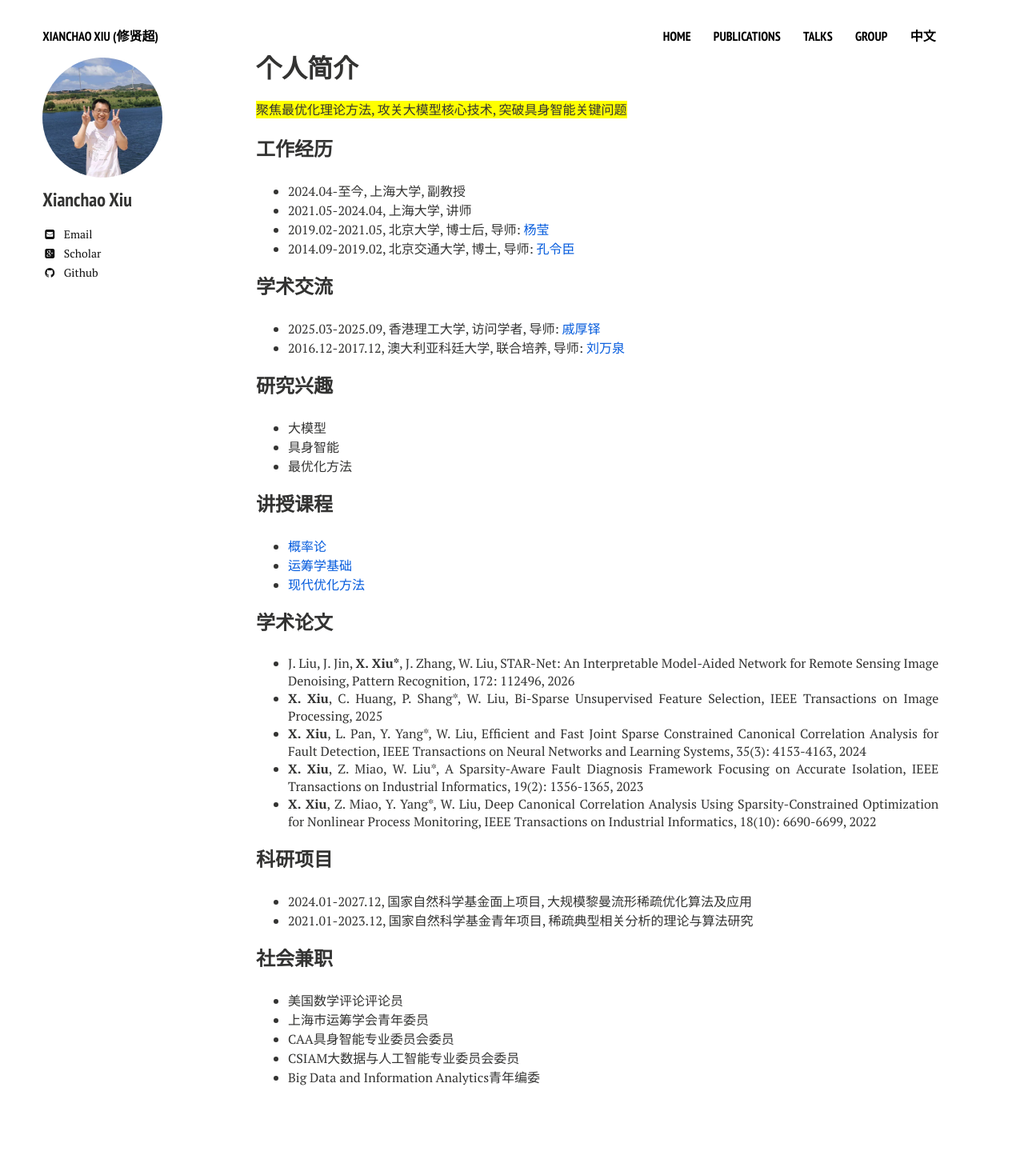
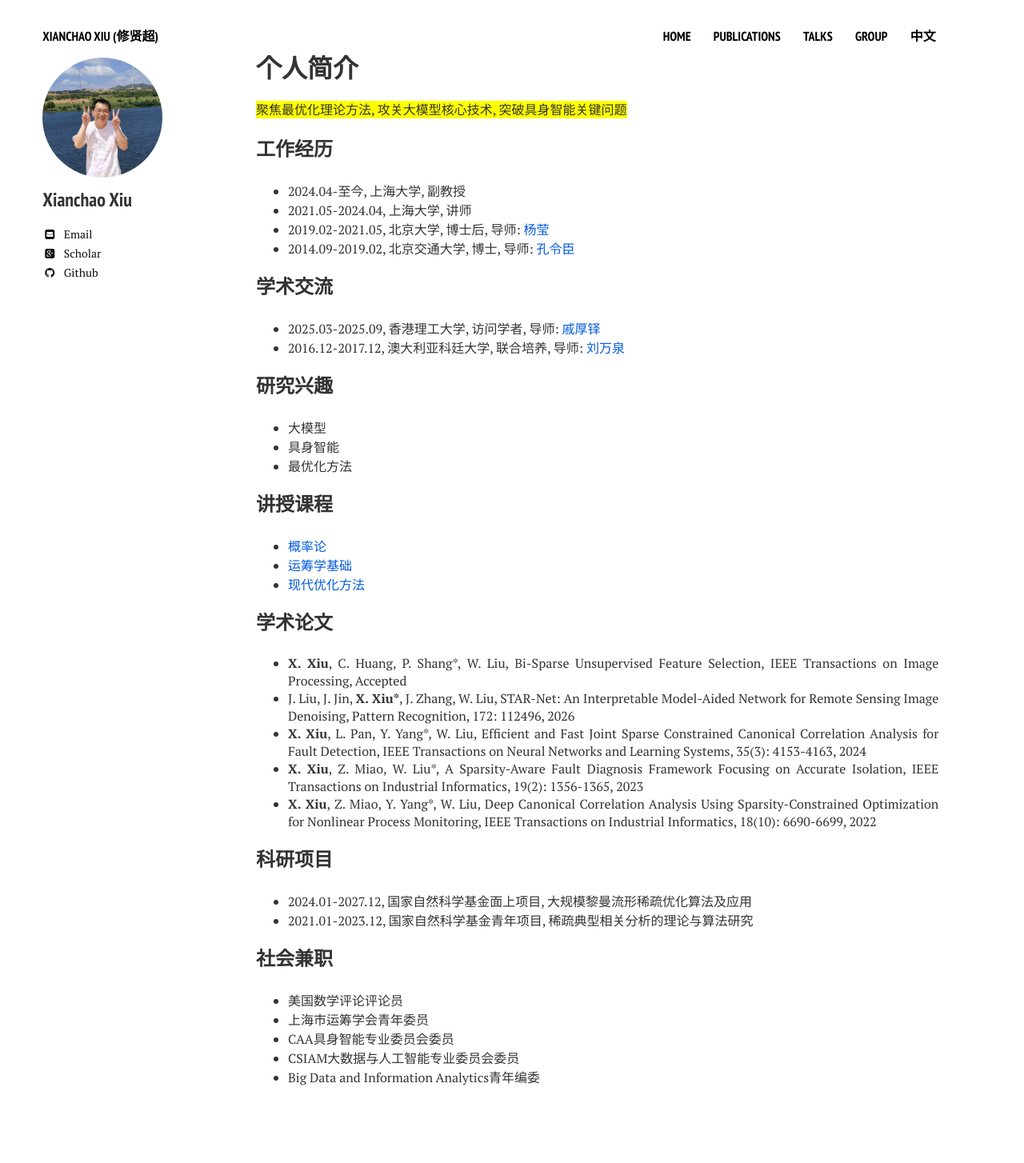
Before and after one commit to xianchaoxiu/xianchaoxiu.github.io, a Jekyll site: the page built from chinese/index.md, in a window 1280 px wide. Shown: the whole page at 80% size. Built offline with Jekyll 4.4.1, drawn with Linux system fonts in a browser that asks for light colours; nearby versions of some CDN libraries.

Commit message:
Update index.md

```diff
--- a/chinese/index.md
+++ b/chinese/index.md
@@ -35,8 +35,8 @@ share: false
 
 
 ### 学术论文
+* <b>X. Xiu</b>, C. Huang, P. Shang*, W. Liu, Bi-Sparse Unsupervised Feature Selection, IEEE Transactions on Image Processing, Accepted
 * J. Liu, J. Jin, <b>X. Xiu*</b>, J. Zhang, W. Liu, STAR-Net: An Interpretable Model-Aided Network for Remote Sensing Image Denoising, Pattern Recognition, 172: 112496, 2026
-* <b>X. Xiu</b>, C. Huang, P. Shang*, W. Liu, Bi-Sparse Unsupervised Feature Selection, IEEE Transactions on Image Processing, 2025
 * <b>X. Xiu</b>, L. Pan, Y. Yang*, W. Liu, Efficient and Fast Joint Sparse Constrained Canonical Correlation Analysis for Fault Detection, IEEE Transactions on Neural Networks and Learning Systems, 35(3): 4153-4163, 2024
 * <b>X. Xiu</b>, Z. Miao, W. Liu*, A Sparsity-Aware Fault Diagnosis Framework Focusing on Accurate Isolation, IEEE Transactions on Industrial Informatics, 19(2): 1356-1365, 2023
 * <b>X. Xiu</b>, Z. Miao, Y. Yang*, W. Liu, Deep Canonical Correlation Analysis Using Sparsity-Constrained Optimization for Nonlinear Process Monitoring, IEEE Transactions on Industrial Informatics, 18(10): 6690-6699, 2022
```
